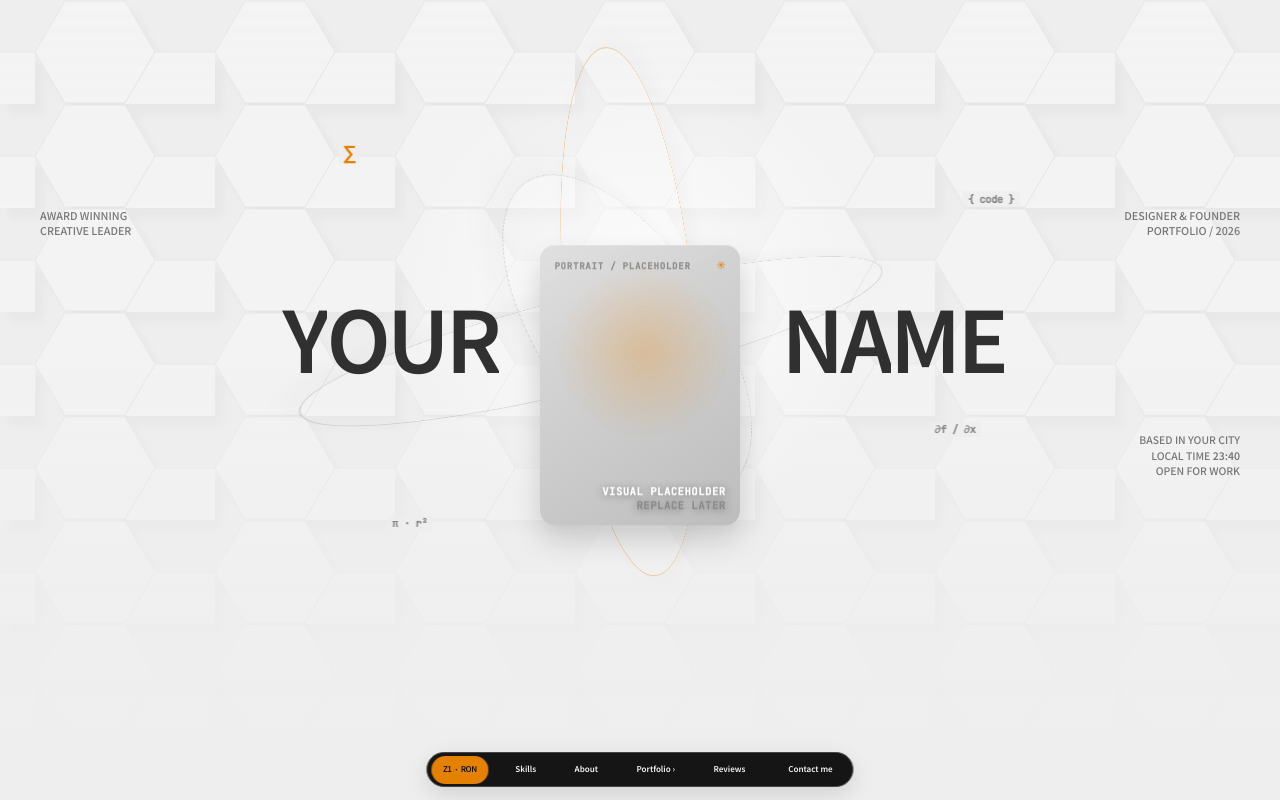
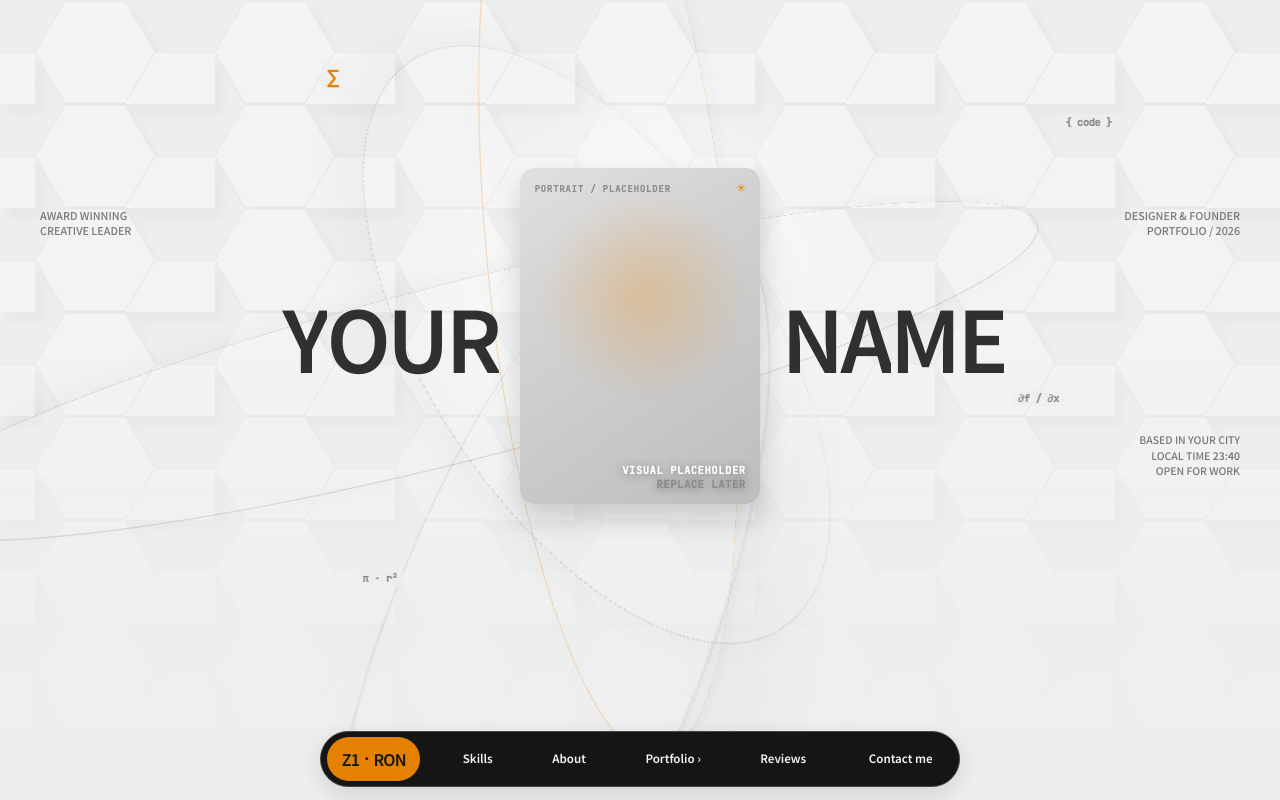
Before and after one commit to eliaslee1221/z1rong-website, a website built with Vite: page index.html in a window 1280 px wide. Shown: the top 800 px of the page. Built offline with nearby package versions, Linux system fonts and the light colour scheme; a web font is replaced by a local one.

Commit message:
Refine hero proportions and sticky card motion

```diff
--- a/src/main.js
+++ b/src/main.js
@@ -84,7 +84,7 @@ const updateNavIndicator = (current) => {
 
 const updateAbilityStack = () => {
   if (window.innerWidth <= 900) {
-    abilityCards.forEach((card) => card.classList.remove('is-buried'));
+    abilityCards.forEach((card) => card.classList.remove('is-buried', 'is-under'));
     return;
   }
   let activeIndex = -1;
@@ -94,6 +94,7 @@ const updateAbilityStack = () => {
   });
   abilityCards.forEach((card, index) => {
     card.classList.toggle('is-buried', activeIndex >= 2 && index < activeIndex - 1);
+    card.classList.toggle('is-under', activeIndex >= 1 && index === activeIndex - 1);
   });
 };
 
@@ -118,25 +119,45 @@ const updatePinnedCard = (current) => {
   let scale = 1;
   if (p >= .45 && p < .65) scale = mix(1, 1.18, (p - .45) / .2);
   else if (p >= .65 && p < .8) scale = mix(1.18, 1, (p - .65) / .15);
-  pinnedCard.style.opacity = String(1 - clamp((p - .86) / .14));
-  pinnedCard.style.transform = `translate(-50%,-46%) translate3d(${x}px,${y}px,0) rotateZ(${z}deg) scale(${scale})`;
+  const aboutTop = aboutSection?.offsetTop || end + window.innerHeight;
+  const fadeStart = aboutTop - window.innerHeight * .08;
+  const fadeEnd = aboutTop + window.innerHeight * .48;
+  pinnedCard.style.opacity = String(1 - clamp((current - fadeStart) / (fadeEnd - fadeStart)));
+  pinnedCard.style.transform = `translate(-50%,-50%) translate3d(${x}px,${y}px,0) rotateZ(${z}deg) scale(${scale})`;
   pinnedCardInner.style.transform = `rotateY(${rotateY}deg)`;
+};
+
+let visualScroll = window.scrollY;
+let targetScroll = window.scrollY;
+let scrollFrame = 0;
+const renderScrollMotion = () => {
+  const easing = reducedMotion ? 1 : .14;
+  visualScroll += (targetScroll - visualScroll) * easing;
+  if (Math.abs(targetScroll - visualScroll) < .12) visualScroll = targetScroll;
+  updatePinnedCard(visualScroll);
+  updateNavIndicator(visualScroll);
+  if (visualScroll !== targetScroll) scrollFrame = window.requestAnimationFrame(renderScrollMotion);
+  else scrollFrame = 0;
+};
+const requestScrollMotion = () => {
+  if (!scrollFrame) scrollFrame = window.requestAnimationFrame(renderScrollMotion);
 };
 
 const handleScroll = () => {
   const current = window.scrollY;
   const max = document.documentElement.scrollHeight - window.innerHeight;
+  targetScroll = current;
   progress.style.transform = `scaleX(${max > 0 ? current / max : 0})`;
-  updatePinnedCard(current);
-  updateNavIndicator(current);
   updateAbilityStack();
+  requestScrollMotion();
   lastScroll = current;
 };
 window.addEventListener('scroll', handleScroll, { passive: true });
 handleScroll();
 window.addEventListener('resize', () => {
-  updatePinnedCard(window.scrollY);
-  updateNavIndicator(window.scrollY);
+  visualScroll = targetScroll = window.scrollY;
+  updatePinnedCard(visualScroll);
+  updateNavIndicator(visualScroll);
   updateAbilityStack();
 });
 window.addEventListener('load', () => updateNavIndicator(window.scrollY), { once: true });
--- a/src/style.css
+++ b/src/style.css
@@ -773,3 +773,25 @@ body { font-weight:500; }
   .desktop-nav a { flex:0 0 auto; padding:.58rem clamp(.42rem,2.2vw,.72rem); }
   .desktop-nav .nav-brand { padding-inline:.62rem; }
 }
+
+/* Proportion pass based on the supplied full-screen reference. */
+@media (min-width:901px) {
+  .hero-portrait { top:clamp(21rem,42vh,27rem); width:clamp(15rem,17vw,19rem); height:clamp(21rem,23.8vw,26.5rem); transform:translate(-50%,-50%); }
+  .hero-math-space { top:42%; width:min(120rem,138vw); height:clamp(48rem,80vw,70rem); }
+  .hero-math-space i { border-width:1.25px; }
+  .math-symbol--sum { top:26%; left:32%; }
+  .math-symbol--derivative { top:58%; right:26%; }
+  .math-symbol--code { top:31%; right:23%; }
+  .math-symbol--pi { bottom:23%; left:34%; }
+
+  .desktop-nav { min-width:40rem; padding:.32rem .4rem; border-radius:999px; }
+  .desktop-nav .nav-indicator { top:.32rem; bottom:.32rem; }
+  .desktop-nav a { padding:.88rem 1.05rem; font-size:.72rem; }
+  .desktop-nav .nav-brand { padding-inline:.9rem; font-size:1rem; }
+  .desktop-nav a:last-child { padding-inline:1.25rem; }
+
+  .profile .section-intro { width:50%; }
+  .ability { transition:rotate .5s cubic-bezier(.16,1,.3,1),opacity .5s cubic-bezier(.16,1,.3,1),filter .5s cubic-bezier(.16,1,.3,1),visibility .5s; }
+  .ability.is-under { opacity:.3; filter:saturate(.25); }
+  .ability.is-buried { opacity:0!important; filter:saturate(0); }
+}
```
